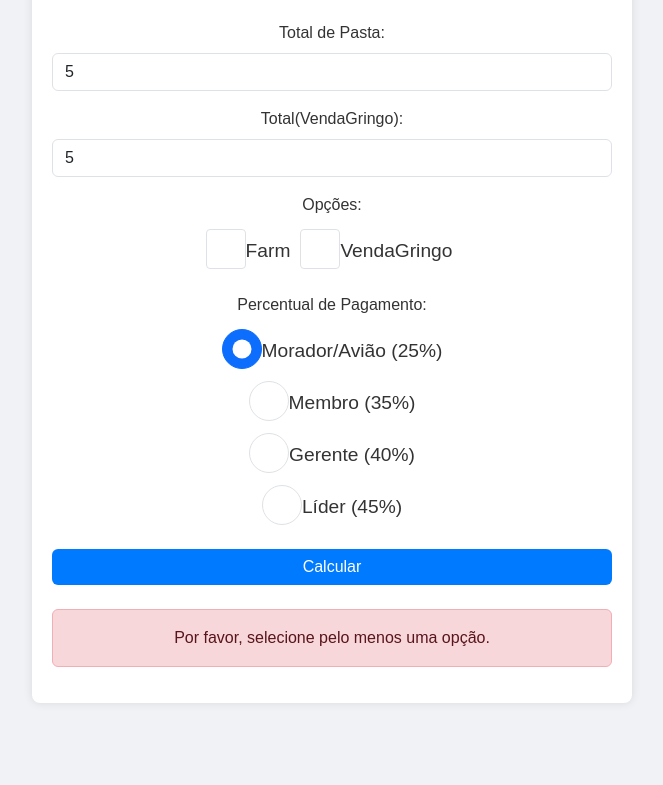
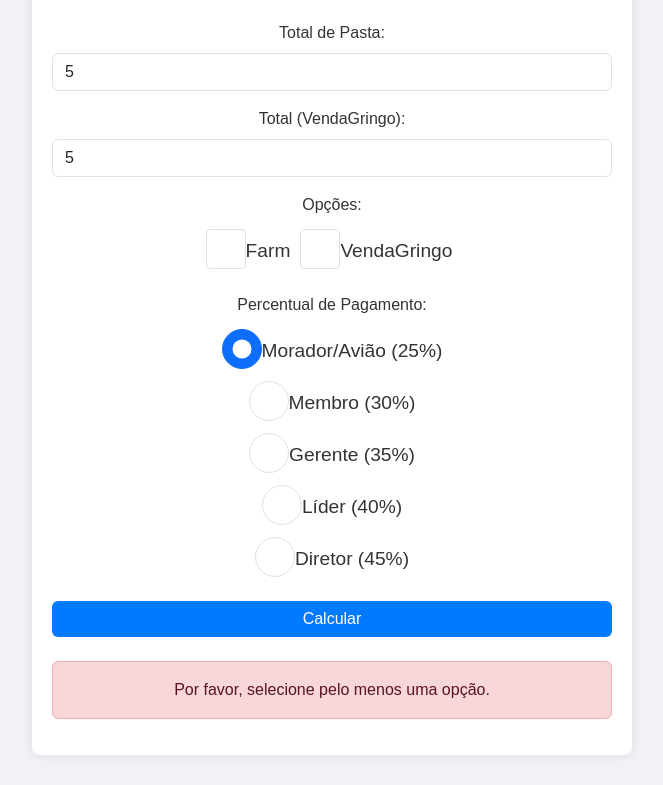
Before and after one commit to darkfps/FarmsCalculator, a website: page index.html in a window 1280 px wide. Both pictures are taken after typing "5", "5" into the empty fields and a click on the button "Calcular". Shown: the part 101-886 px from the top of the page, without its empty margins (308-971 px from the left). Before the commit the page ends 834 px from the top, so only its background shows below. Drawn offline with nearby package versions, Linux system fonts and the light colour scheme.

Commit message:
Update index.html

```diff
--- a/index.html
+++ b/index.html
@@ -75,8 +75,6 @@
             margin-bottom: 15px;
         }
 
-
-
         h1 {
             color: #007bff;
             margin-bottom: 20px;
@@ -100,7 +98,7 @@
                 <input type="number" step="0.01" class="form-control" id="total_pasta" name="total_pasta">
             </div>
             <div class="mb-3">
-                <label for="total_venda" class="form-label">Total(VendaGringo):</label>
+                <label for="total_venda" class="form-label">Total (VendaGringo):</label>
                 <input type="number" step="0.01" class="form-control" id="total_venda" name="total_venda" required>
             </div>
             <div class="mb-3">
@@ -123,16 +121,20 @@
                     <label class="form-check-label" for="percent_25">Morador/Avião (25%)</label>
                 </div>
                 <div class="form-check">
-                    <input class="form-check-input" type="radio" id="percent_30" name="percent_pagamento" value="35">
-                    <label class="form-check-label" for="percent_30">Membro (35%)</label>
+                    <input class="form-check-input" type="radio" id="percent_30" name="percent_pagamento" value="30">
+                    <label class="form-check-label" for="percent_30">Membro (30%)</label>
                 </div>
                 <div class="form-check">
-                    <input class="form-check-input" type="radio" id="percent_35" name="percent_pagamento" value="40">
-                    <label class="form-check-label" for="percent_35">Gerente (40%)</label>
+                    <input class="form-check-input" type="radio" id="percent_35" name="percent_pagamento" value="35">
+                    <label class="form-check-label" for="percent_35">Gerente (35%)</label>
                 </div>
                 <div class="form-check">
-                    <input class="form-check-input" type="radio" id="percent_40" name="percent_pagamento" value="45">
-                    <label class="form-check-label" for="percent_40">Líder (45%)</label>
+                    <input class="form-check-input" type="radio" id="percent_40" name="percent_pagamento" value="40">
+                    <label class="form-check-label" for="percent_40">Líder (40%)</label>
+                </div>
+                <div class="form-check">
+                    <input class="form-check-input" type="radio" id="percent_45" name="percent_pagamento" value="45">
+                    <label class="form-check-label" for="percent_45">Diretor (45%)</label>
                 </div>
             </div>
             <button type="button" class="btn btn-primary w-100" onclick="calcular()">Calcular</button>
@@ -148,29 +150,33 @@
         }
 
         function calcular() {
-
             const QBase = 30;
             const DSVenda = 600;
             const PercentLavagem = 0.25;
             const Coca = 15;
 
-
-            const totalPasta = parseFloat(document.getElementById('total_pasta').value) || 0;
-            const totalVenda = parseFloat(document.getElementById('total_venda').value);
+            const totalPasta = document.getElementById('total_pasta').value;
+            const totalVenda = document.getElementById('total_venda').value;
             const percentPagamento = parseFloat(document.querySelector('input[name="percent_pagamento"]:checked').value);
             const options = Array.from(document.querySelectorAll('input[name="options[]"]:checked')).map(cb => cb.value);
 
-
             const errorElement = document.getElementById('error');
             const resultElement = document.getElementById('result');
-
 
             resultElement.innerHTML = '';
             errorElement.style.display = 'none';
             resultElement.style.display = 'none';
 
+            if (totalPasta.length > 9 || totalVenda.length > 9) {
+                errorElement.innerText = 'Os valores para Total de Pasta e Total de Venda não podem ter mais de 9 dígitos.';
+                errorElement.style.display = 'block';
+                return;
+            }
 
-            if (!options.includes('vendaGringo') && (isNaN(totalPasta) || totalPasta <= 0)) {
+            const parsedTotalPasta = parseFloat(totalPasta) || 0;
+            const parsedTotalVenda = parseFloat(totalVenda);
+
+            if (!options.includes('vendaGringo') && (isNaN(parsedTotalPasta) || parsedTotalPasta <= 0)) {
                 errorElement.innerText = 'Por favor, insira um valor válido para Total de Pasta se Farm estiver selecionado.';
                 errorElement.style.display = 'block';
                 return;
@@ -182,20 +188,18 @@
                 return;
             }
 
-            if (options.includes('vendaGringo') && isNaN(totalVenda)) {
+            if (options.includes('vendaGringo') && isNaN(parsedTotalVenda)) {
                 errorElement.innerText = 'Por favor, preencha o Total de Venda se VendaGringo estiver selecionado.';
                 errorElement.style.display = 'block';
                 return;
             }
 
-
             let totalPaymentMember = 0;
             let totalPaymentFac = 0;
             let calculationDetails = "";
 
-
-            if (options.includes('farm') && totalPasta > 0) {
-                let baseCalcFarm = (totalPasta / QBase) * Coca * DSVenda;
+            if (options.includes('farm') && parsedTotalPasta > 0) {
+                let baseCalcFarm = (parsedTotalPasta / QBase) * Coca * DSVenda;
                 let lavagemCalcFarm = baseCalcFarm * PercentLavagem;
                 baseCalcFarm -= lavagemCalcFarm;
                 let paymentMemberFarm = baseCalcFarm * (percentPagamento / 100);
@@ -203,7 +207,7 @@
 
                 calculationDetails += `
                     <h3>Justificando Cálculo para Farm:</h3>
-                    <p>(${totalPasta} / ${QBase}) * ${formatCurrency(Coca)} * ${formatCurrency(DSVenda)} = ${formatCurrency(baseCalcFarm + lavagemCalcFarm)}</p>
+                    <p>(${parsedTotalPasta} / ${QBase}) * ${formatCurrency(Coca)} * ${formatCurrency(DSVenda)} = ${formatCurrency(baseCalcFarm + lavagemCalcFarm)}</p>
                     <p>Diminuindo custo de Lavagem (${PercentLavagem * 100}%): -${formatCurrency(lavagemCalcFarm)}</p>
                     <p>Pagamento ao Membro (${percentPagamento}%): ${formatCurrency(paymentMemberFarm)}</p>
                     <p>Depositar na FAC: ${formatCurrency(paymentFacFarm)}</p>
@@ -213,9 +217,8 @@
                 totalPaymentFac += paymentFacFarm;
             }
 
-
-            if (options.includes('vendaGringo') && totalVenda > 0) {
-                let baseCalcGringo = totalVenda * DSVenda;
+            if (options.includes('vendaGringo') && parsedTotalVenda > 0) {
+                let baseCalcGringo = parsedTotalVenda * DSVenda;
                 let lavagemCalcGringo = baseCalcGringo * PercentLavagem;
                 baseCalcGringo -= lavagemCalcGringo;
                 let paymentMemberGringo = baseCalcGringo * (percentPagamento / 100);
@@ -223,7 +226,7 @@
 
                 calculationDetails += `
                     <h3>Justificando Cálculo para VendaGringo:</h3>
-                    <p>${formatCurrency(totalVenda)} * ${formatCurrency(DSVenda)} = ${formatCurrency(baseCalcGringo + lavagemCalcGringo)}</p>
+                    <p>${formatCurrency(parsedTotalVenda)} * ${formatCurrency(DSVenda)} = ${formatCurrency(baseCalcGringo + lavagemCalcGringo)}</p>
                     <p>Diminuindo custo de Lavagem (${PercentLavagem * 100}%): -${formatCurrency(lavagemCalcGringo)}</p>
                     <p>Pagamento ao Membro (${percentPagamento}%): ${formatCurrency(paymentMemberGringo)}</p>
                     <p>Depositar na FAC: ${formatCurrency(paymentFacGringo)}</p>
@@ -232,7 +235,6 @@
                 totalPaymentMember += paymentMemberGringo;
                 totalPaymentFac += paymentFacGringo;
             }
-
 
             resultElement.innerHTML = `
                 <h3>Resultado Total:</h3>
```
